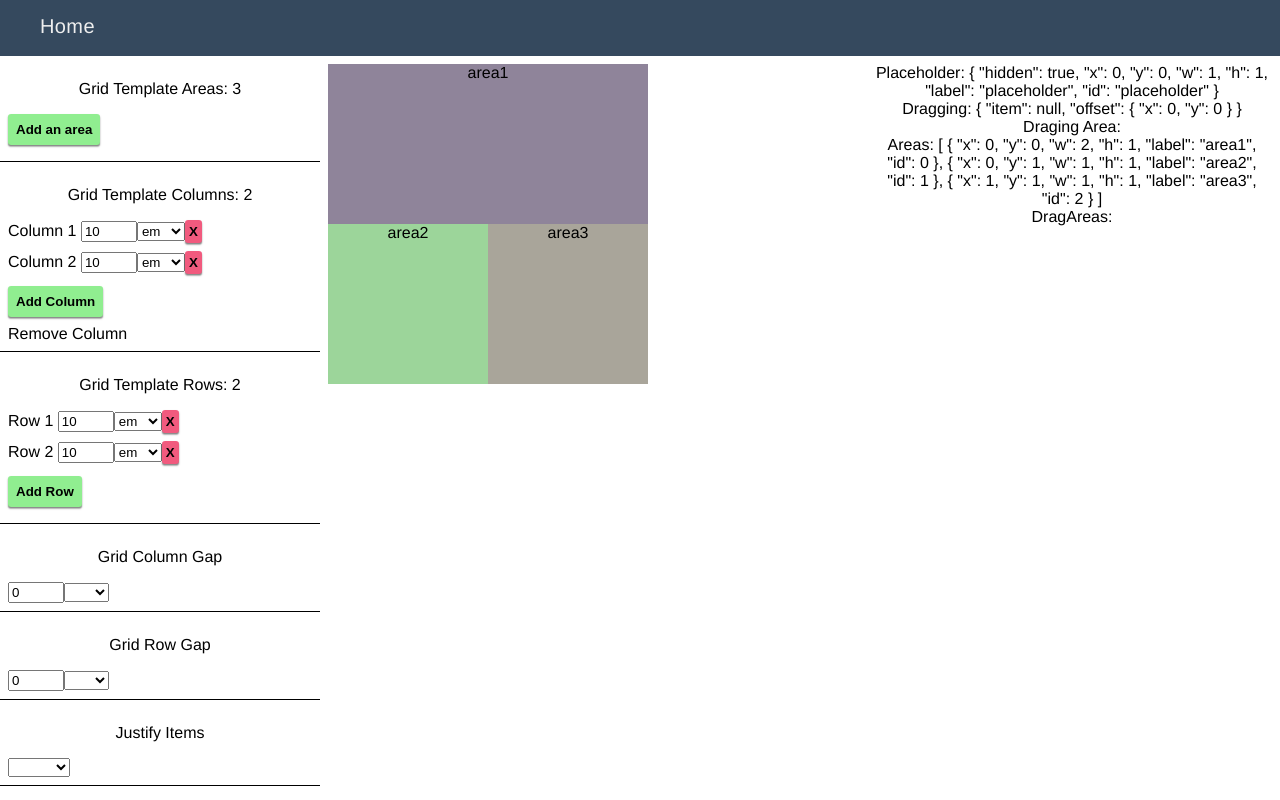
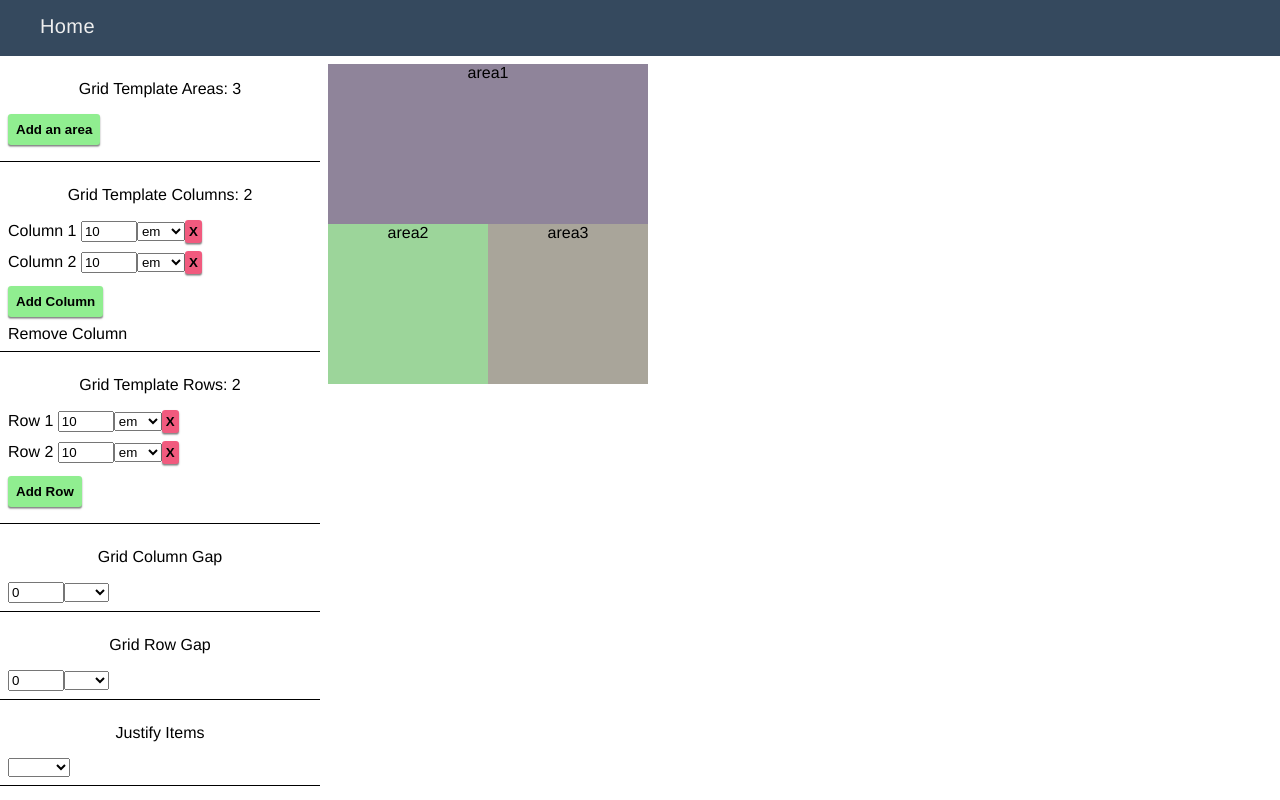
Before and after one commit to louisbourque/grid-awesome, a Vue app: page /#/ in a window 1280 px wide. Built offline with nearby package versions, Linux system fonts and the light colour scheme.

Commit message:
Remove debugging div

```diff
--- a/src/components/GridContainer.vue
+++ b/src/components/GridContainer.vue
@@ -14,7 +14,6 @@
         >
         </grid-item>
       </template>
-        <div style="position:absolute;height:400px;width:400px;top:0;right:0">Placeholder: {{placeholder}}<br>Dragging: {{dragging}}<br>Draging Area: {{dragging.item}}<br> Areas: {{areas}}<br> DragAreas: {{this.dragAreas}}</div>
         <grid-item v-if="dragging.item"
                  :item="placeholder"
                  :key="'placeholder'"
```
